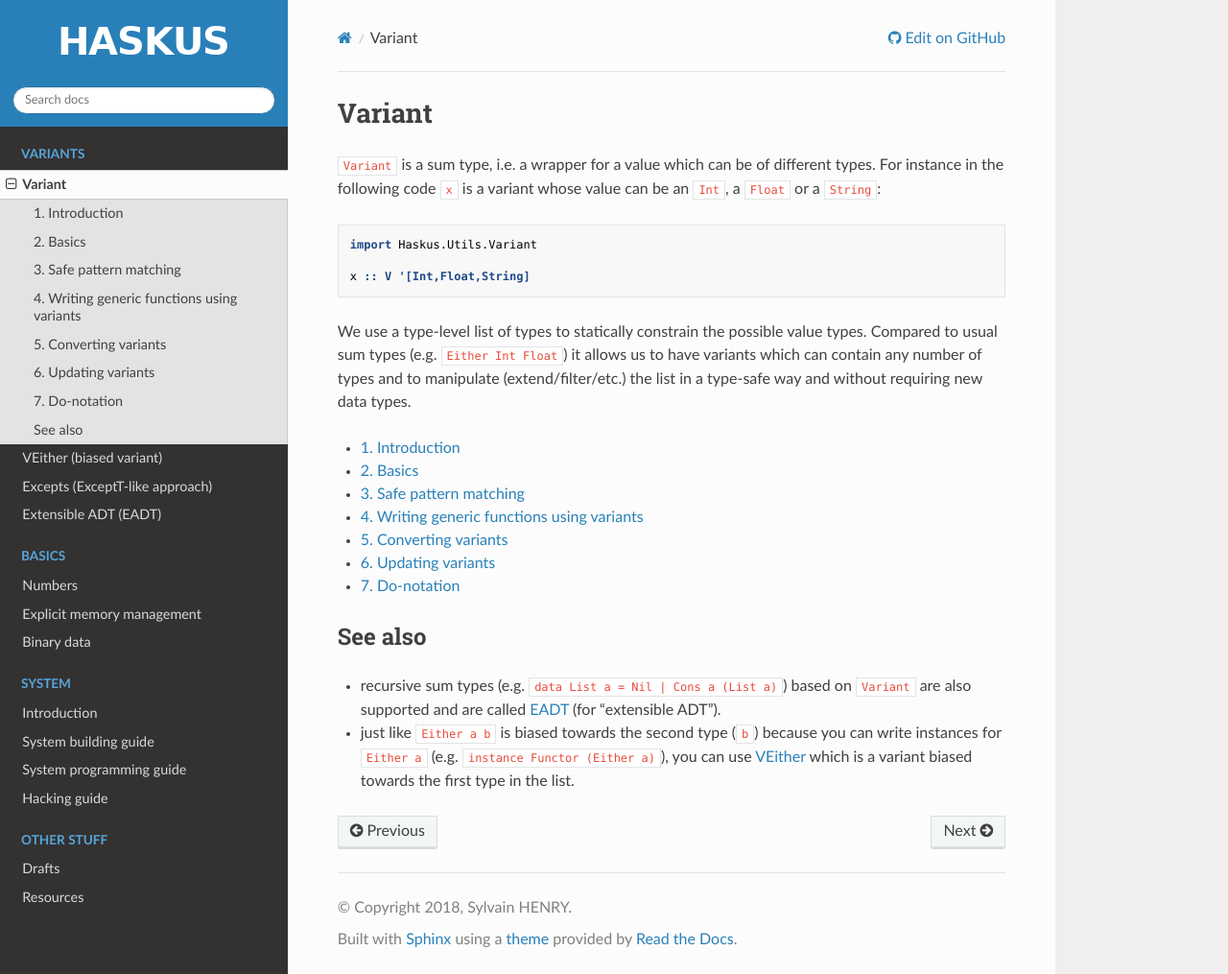
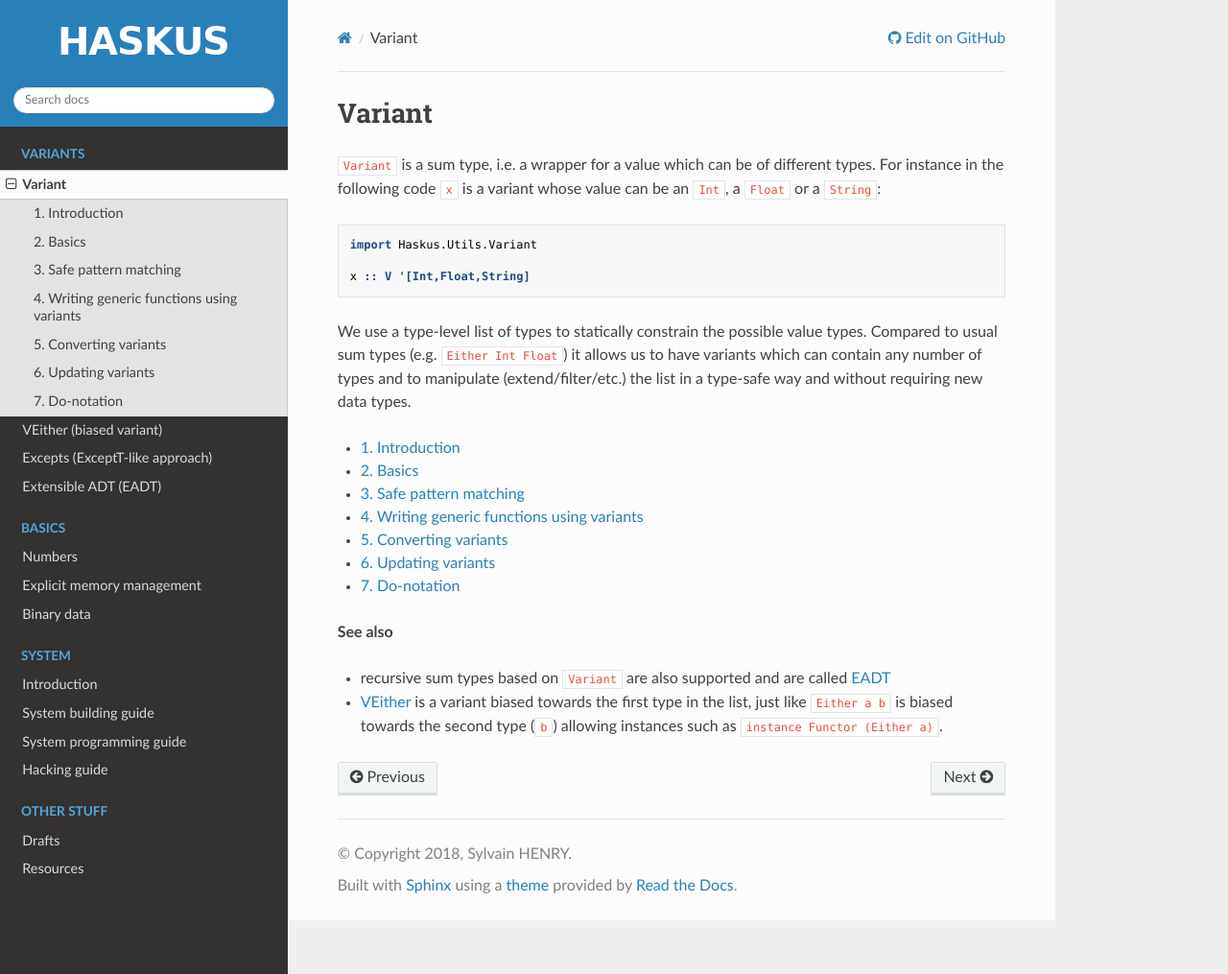
Before and after one commit to haskus/haskus-manual, a Sphinx documentation site: the page built from source/variant.rst, in a window 1280 px wide and 1015 px high. Shown: the whole window at 96% size. Built offline with Sphinx 7.4.7 and the Read the Docs theme 2.0.0, drawn with Linux system fonts in a browser that asks for light colours; pages that are not in the unit, such as notebooks, are missing from menus.

Commit message:
Variant intro

```diff
--- a/source/variant.rst
+++ b/source/variant.rst
@@ -32,13 +32,11 @@
    variant/updating
    variant/rebindable_syntax
 
-See also
---------
+**See also**
 
-* recursive sum types (e.g. ``data List a = Nil | Cons a (List a)``) based on
-  ``Variant`` are also supported and are called :ref:`EADT <eadt>` (for "extensible ADT").
+* recursive sum types based on ``Variant`` are also supported and are called
+  :ref:`EADT <eadt>`
 
-* just like ``Either a b`` is biased towards the second type (``b``) because
-  you can write instances for ``Either a`` (e.g. ``instance Functor (Either a)``),
-  you can use :ref:`VEither <veither>` which is a variant biased towards the first
-  type in the list.
+* :ref:`VEither <veither>` is a variant biased towards the first type in the
+  list, just like ``Either a b`` is biased towards the second type (``b``)
+  allowing instances such as ``instance Functor (Either a)``.
```
